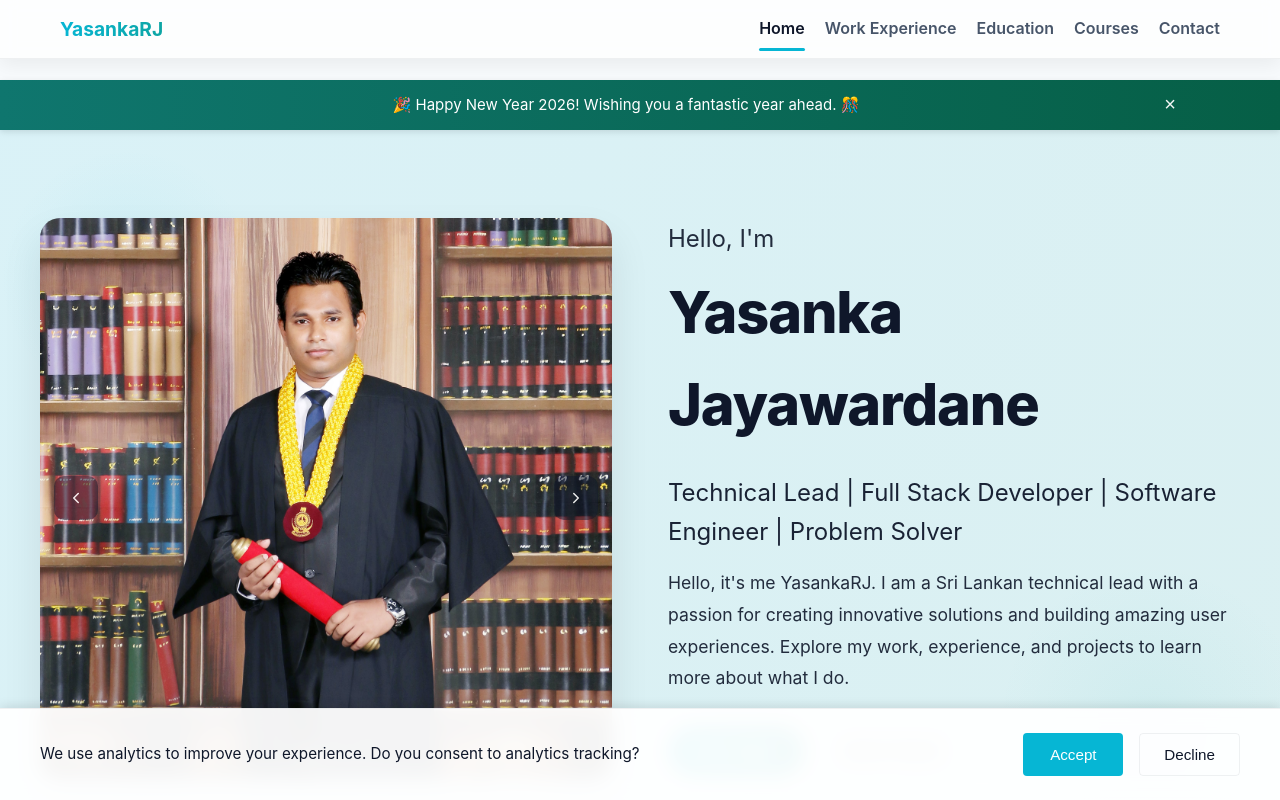
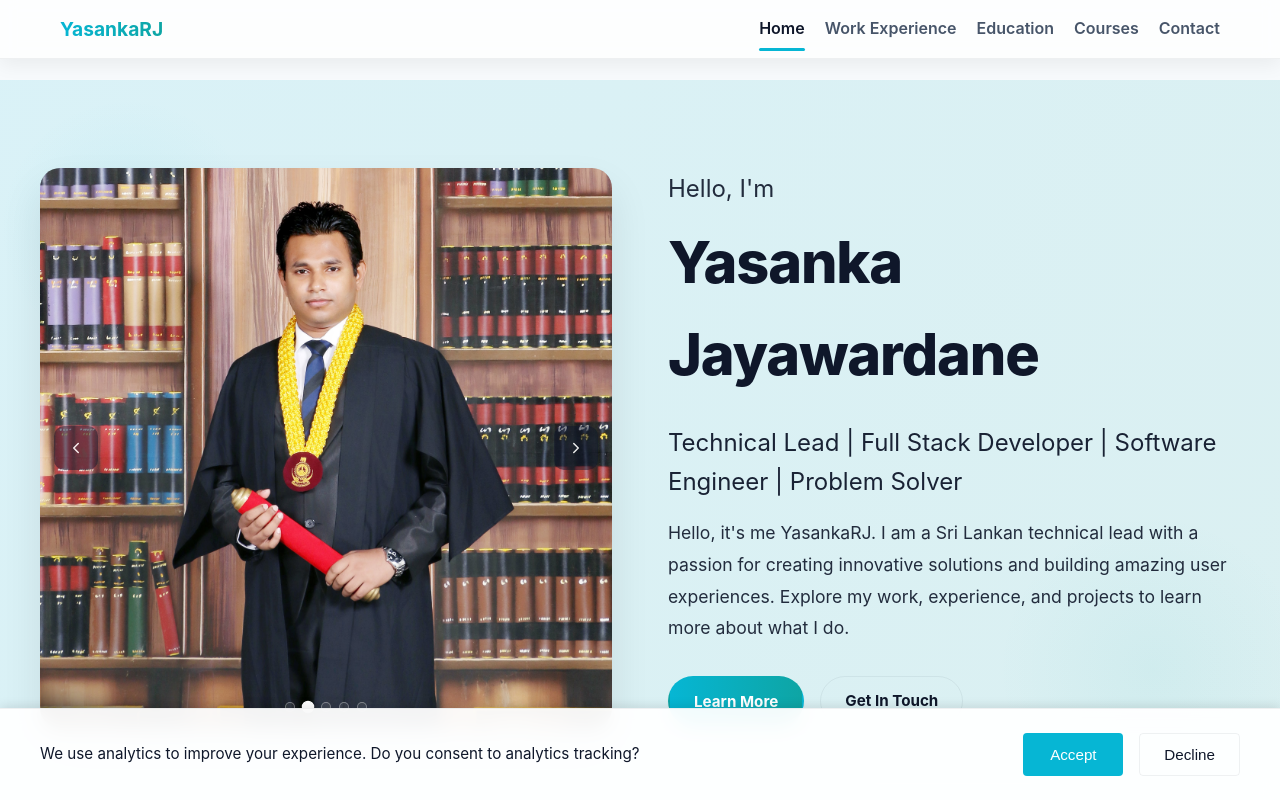
Before and after one commit to yasankarj/yasankarj.github.io, a React (Vite) app: page /#/ in a window 1280 px wide. Shown: the top 800 px of the page. Built offline with nearby package versions, Linux system fonts and the light colour scheme.

Commit message:
feat: remove new year banner

```diff
--- a/src/components/NewYearBanner.css
+++ /dev/null
@@ -1,41 +0,0 @@
-.newyear-banner {
-  width: 100%;
-  background: linear-gradient(90deg, #0f766e, #065f46);
-  color: #fff;
-  box-shadow: 0 2px 6px rgba(0,0,0,0.12);
-}
-
-.newyear-container {
-  max-width: 1100px;
-  margin: 0 auto;
-  padding: 10px 16px;
-  display: flex;
-  align-items: center;
-  justify-content: center;
-  position: relative;
-}
-
-.newyear-message {
-  font-size: 15px;
-  line-height: 1.2;
-  text-align: center;
-  padding: 6px 40px 6px 12px;
-}
-
-.newyear-dismiss {
-  position: absolute;
-  right: 8px;
-  top: 8px;
-  background: transparent;
-  border: none;
-  color: rgba(255,255,255,0.95);
-  font-size: 20px;
-  line-height: 1;
-  cursor: pointer;
-  padding: 6px;
-}
-
-@media (max-width: 600px) {
-  .newyear-message { font-size: 14px; padding-right: 36px }
-  .newyear-dismiss { right: 6px; top: 6px }
-}
--- a/src/components/NewYearBanner.jsx
+++ /dev/null
@@ -1,35 +0,0 @@
-import { useState } from 'react'
-import './NewYearBanner.css'
-
-function NewYearBanner() {
-  const storageKey = 'newYearBannerDismissed_v2026'
-  const [visible, setVisible] = useState(() => {
-    try {
-      return !localStorage.getItem(storageKey)
-    } catch (e) {
-      return true
-    }
-  })
-
-  if (!visible) return null
-
-  const dismiss = () => {
-    try {
-      localStorage.setItem(storageKey, '1')
-    } catch (e) {
-      // ignore
-    }
-    setVisible(false)
-  }
-
-  return (
-    <div className="newyear-banner" role="region" aria-label="Happy New Year banner">
-      <div className="newyear-container">
-        <div className="newyear-message">🎉 Happy New Year 2026! Wishing you a fantastic year ahead. 🎊</div>
-        <button className="newyear-dismiss" onClick={dismiss} aria-label="Dismiss banner">×</button>
-      </div>
-    </div>
-  )
-}
-
-export default NewYearBanner
--- a/src/pages/Home.jsx
+++ b/src/pages/Home.jsx
@@ -2,7 +2,6 @@ import { Link } from 'react-router-dom'
 import { useRef } from 'react'
 import './Home.css'
 import ImageSlideshow from '../components/ImageSlideshow'
-import NewYearBanner from '../components/NewYearBanner'
 
 function Home() {
   const aboutSectionRef = useRef(null)
@@ -19,8 +18,6 @@ function Home() {
 
   return (
     <div className="home">
-      {/* New Year banner: remove the import and this component line to remove from the home page */}
-      <NewYearBanner />
       <section className="hero">
         <div className="hero-container">
           <div className="hero-slideshow">
```
